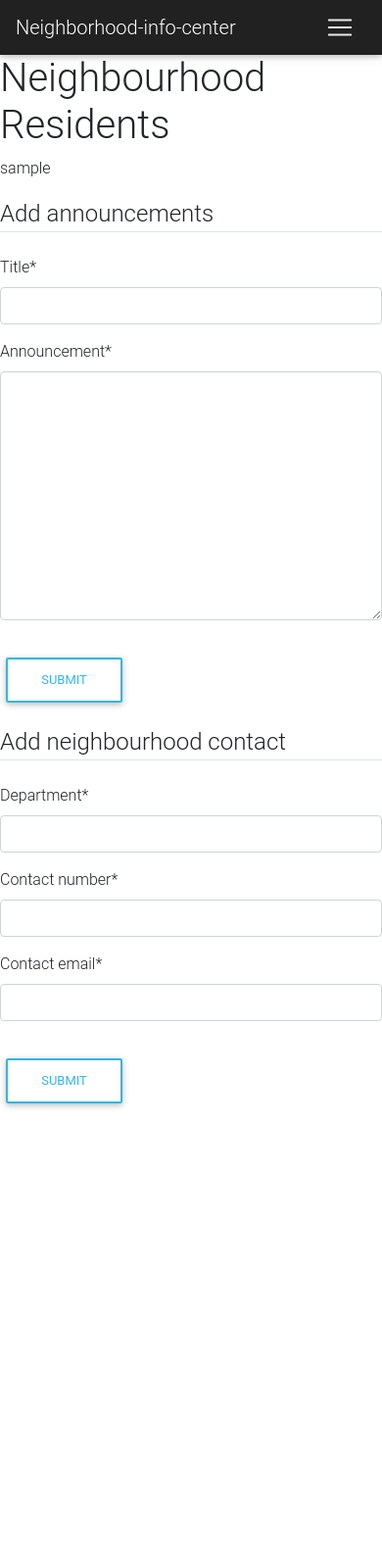
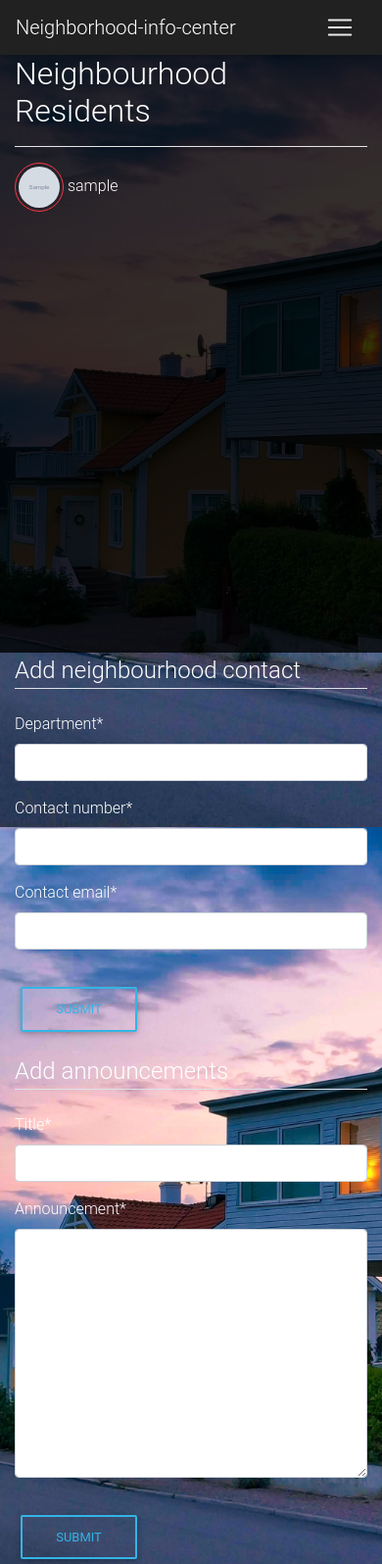
Before and after one commit to Nyota254/Neighborhood-info-center, a Django app: a page that uses main/templates/main/navbar.html in a window 390 px wide. Shown: the top 1596 px of the page at 98% size. Before the commit the page ends 1131 px from the top, so only its background shows below. Run offline with Django 3.2, Linux system fonts and the light colour scheme; a user stored in the database is signed in; tables that the repository leaves empty hold one stand-in row (values such as "Sample post"); grey boxes marked "Sample" are stand-in pictures; some libraries are stand-ins or nearby versions.

Commit message:
correct the apps state to responsive for mobile devices

```diff
--- a/main/static/css/styles.css
+++ b/main/static/css/styles.css
@@ -6,11 +6,26 @@
 
 /*** Start of login page styles *****/
 
-#bg-login,#bg-register {
+/* #bg-login,#bg-register {
     background-image: url(../assets/bg_login.jpg);
     background-size: cover;
     height: 106vh;
     color:white;
+    background-attachment: fixed;
+} */
+
+#bg-login,#bg-register,.profile-data,.admin-data {
+    color:white;
+}
+
+.bg-people {
+    background-color:rgba(0, 0, 0, 0.8);
+}
+
+body {
+    background-image: url(../assets/bg_login.jpg);
+    background-size: cover;
+    height: 106vh;
     background-attachment: fixed;
 }
 
@@ -19,17 +34,27 @@
 
 /***** start of index page styling ******/
 
-#bg-index {
+/* #bg-index {
     background-image: url(../assets/bg_login.jpg);
     background-size: cover;
     height: 106vh;
     background-attachment: fixed;
-}
+} */
 
-.index-sideview {
+.index-sideview,.my_profile-sideview {
     height: 200px;
     width: auto;
     background-color: #eee;
+    overflow: auto;
+}
+
+.profile-data {
+    background-color:rgba(0, 0, 0, 0.8);
+}
+
+#neighbourhood-residents {
+    height: 500px;
+    width: 200px;
     overflow: auto;
 }
 
--- a/main/templates/main/add_neighborhood.html
+++ b/main/templates/main/add_neighborhood.html
@@ -2,6 +2,7 @@
 {% load crispy_forms_tags %}
 
 {% block content %}
+<div class="container-fluid">
     <div class="row">
         <div class="col-md-4"></div>
         <div class="col-md-4">
@@ -20,4 +21,5 @@
 </div>
 <div class="col-md-4"></div>
 </div>
+</div>
 {% endblock %}
--- a/main/templates/main/buisness_form.html
+++ b/main/templates/main/buisness_form.html
@@ -2,6 +2,7 @@
 {% load crispy_forms_tags %}
 
 {% block content %}
+<div class="container-fluid">
     <div class="row">
         <div class="col-md-4"></div>
         <div class="col-md-4">
@@ -20,4 +21,5 @@
 </div>
 <div class="col-md-4"></div>
 </div>
+</div>
 {% endblock %}
--- a/main/templates/main/navbar.html
+++ b/main/templates/main/navbar.html
@@ -27,7 +27,7 @@
                     aria-haspopup="true" aria-expanded="false">
                     <i class="fas fa-user"></i> Profile </a>
                 <div class="dropdown-menu dropdown-menu-right dropdown-info" aria-labelledby="navbarDropdownMenuLink-4">
-                    <a class="dropdown-item" href="{% url 'profile' %}">My account</a>
+                    <a class="dropdown-item" href="{% url 'my_profile' %}">My account</a>
                     <a class="dropdown-item" href="{% url 'logout' %}">Log out</a>
                 </div>
             </li>
--- a/main/templates/main/neighborhood_admin.html
+++ b/main/templates/main/neighborhood_admin.html
@@ -2,15 +2,32 @@
 {% load crispy_forms_tags %}
 
 {% block content %}
+<div class="container admin-data">
     <div class="row">
-        <div class="col-md-8">
-            <h1>Neighbourhood Residents</h1>
+        <div class="col-md-8 bg-people">
+            <h2>Neighbourhood Residents</h2><hr style="background-color:white;">
+            <div id="neighbourhood-residents">
             {% for person in n_count %}
-                <p>{{ person.user.username }}</p>
+                <p><img src="{{ person.user.profile.profile_picture.url }}" alt=""
+                    class="rounded-circle custom-display border border-danger"
+                    style="height: 50px; width: 50px; padding: 3px;">  {{ person.user.username }}</p>
             {% endfor %}
+        </div>
         </div>
         <div class="col-md-4">
     <div class="content-section">
+
+            <form  method="POST">
+                    {% csrf_token %}
+                    <fieldset class="form-group">
+                        <legend class="border-bottom mb-4">Add neighbourhood contact</legend>
+                            {{ c_form|crispy }}
+                    </fieldset>
+                    <div class="form-group">
+                            <button class="btn btn-outline-info" type="submit" name="c_form">Submit</button>
+                    </div>
+                </form>
+
         <form  method="POST">
             {% csrf_token %}
             <fieldset class="form-group">
@@ -22,17 +39,8 @@
             </div>
         </form>
 
-        <form  method="POST">
-            {% csrf_token %}
-            <fieldset class="form-group">
-                <legend class="border-bottom mb-4">Add neighbourhood contact</legend>
-                    {{ c_form|crispy }}
-            </fieldset>
-            <div class="form-group">
-                    <button class="btn btn-outline-info" type="submit" name="c_form">Submit</button>
-            </div>
-        </form>
     </div>
 </div>
 </div>
+</div>
 {% endblock %}
--- a/main/templates/main/post_story.html
+++ b/main/templates/main/post_story.html
@@ -2,6 +2,7 @@
 {% load crispy_forms_tags %}
 
 {% block content %}
+<div class="container">
     <div class="row">
         <div class="col-md-4"></div>
         <div class="col-md-4">
@@ -20,4 +21,5 @@
 </div>
 <div class="col-md-4"></div>
 </div>
+</div>
 {% endblock %}
```
Also changed, not shown: main/templates/main/index.html (+11 -5 lines).
